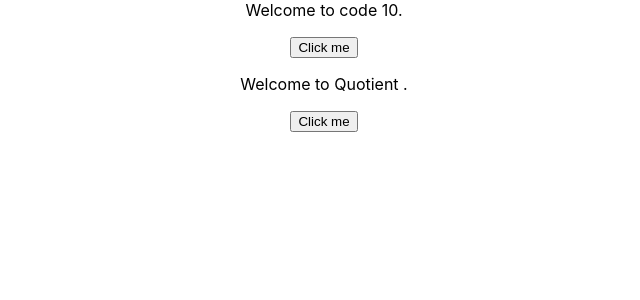
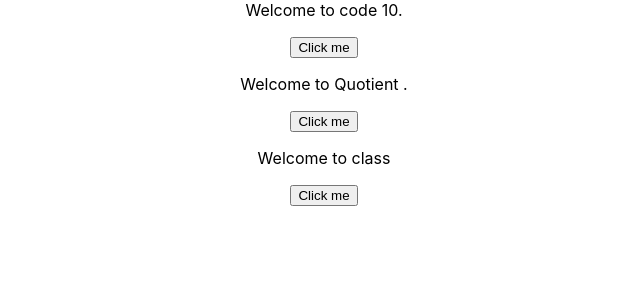
Before and after one commit to ankush1038/p1, a React (Create React App) app: page / in a window 1280 px wide. Shown: the top 300 px of the page, without its empty margins (316-956 px from the left). Built offline with nearby package versions, Linux system fonts and the light colour scheme.

Commit message:
Class Componen Added

```diff
--- a/src/App.tsx
+++ b/src/App.tsx
@@ -16,6 +16,7 @@ function App() {
     <div className="App">
       <Greet myClick ={clickHandler1} value='code' data={10}></Greet>
       <Greet myClick = {clickHandler2} value='Quotient'></Greet>
+      <GreetClass />
       {/*<Greet /> */}
 
     </div>
--- a/src/GreetClass.tsx
+++ b/src/GreetClass.tsx
@@ -14,7 +14,7 @@ export default class GreetClass extends React.Component<GreetProps>{
         return(
             <div>
                 Welcome to class {this.props.value}
-                <button onClick={this.clickHandler}>Clicked</button>
+                <p><button onClick={this.clickHandler}>Click me</button></p>
             </div>
         )
     }
```
